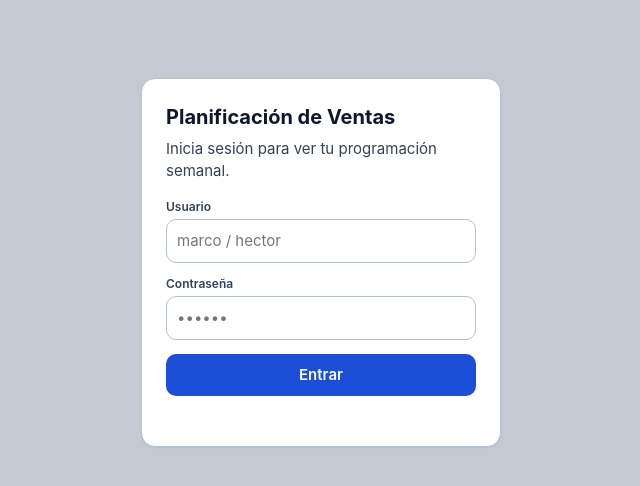
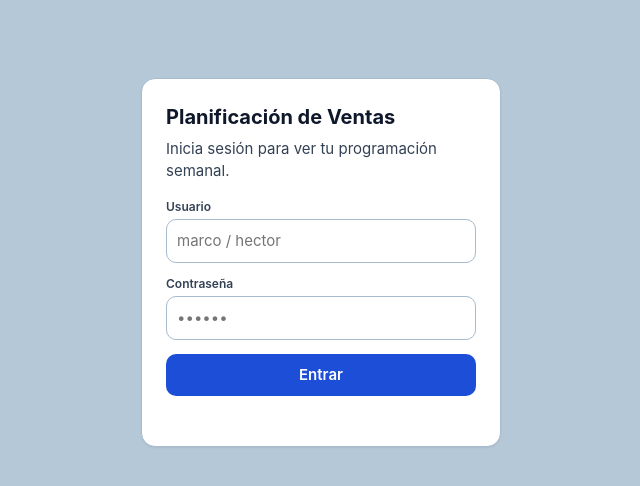
Before and after one commit to Agroman1982/planificacion-ventas, a website: page public/index.html in a window 1280 px wide. Shown: the whole page, without its empty margins (319-959 px from the left). Drawn offline with Linux system fonts and the light colour scheme; no server answers.

Commit message:
Fondo azul acero 5% mas oscuro (#B5C8D7) y borde a juego

```diff
--- a/public/index.html
+++ b/public/index.html
@@ -15,7 +15,7 @@
 <link rel="apple-touch-startup-image" href="apple-touch-icon.png">
 <style>
   :root{
-    --bg:#C5CAD2; --card:#fff; --ink:#0F172A; --muted:#334155; --line:#B7C2D1;
+    --bg:#B5C8D7; --card:#fff; --ink:#0F172A; --muted:#334155; --line:#A6BBCD;
     --brand:#1D4ED8; --brand-d:#1A45B8; --ok:#15803D; --warn:#B45309; --bad:#B91C1C;
     --shadow:0 1px 2px rgba(15,23,42,.06);
   }
```
